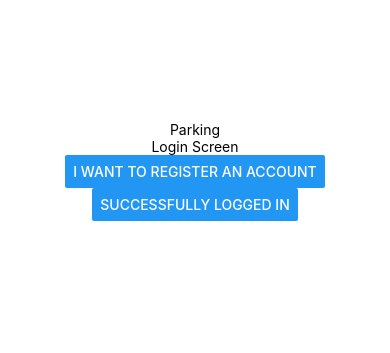
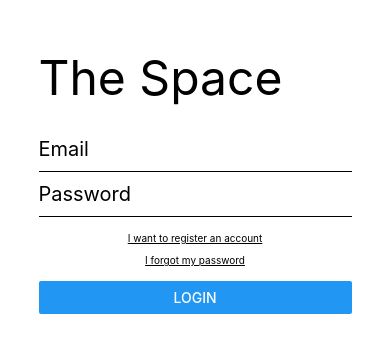
Before and after one commit to Jessica243/project-space, a React Native app: screen / in a window 390 px wide. Shown: the part 251-604 px from the top of the page. Built offline with nearby package versions, Linux system fonts and the light colour scheme.

Commit message:
add login page

```diff
--- a/App.tsx
+++ b/App.tsx
@@ -1,9 +1,10 @@
-import { StyleSheet, Text, View } from 'react-native';
+import { View } from 'react-native';
 import * as React from 'react';
 import Login from './src/screen/Login';
 import { AppPages } from './src/types/AppPages';
 import Registration from './src/screen/Registration';
 import Map from './src/screen/Map';
+import appStyles from './src/appStyles';
 
 const Page = () => {
   const [page, setPage] = React.useState(AppPages.Login);
@@ -13,6 +14,7 @@ const Page = () => {
         <Login
           onLoginSuccess={() => setPage(AppPages.Map)}
           onRequestRegistration={()=> setPage(AppPages.Registration)}
+          onForgotPassword={() => {}}
         />
       )
     case AppPages.Registration:
@@ -30,20 +32,10 @@ const Page = () => {
 
 const App = () => {
   return (
-    <View style={styles.container}>
-      <Text>Parking</Text>
+    <View style={appStyles.container}>
       <Page/>
     </View>
   );
 }
 
-const styles = StyleSheet.create({
-  container: {
-    flex: 1,
-    backgroundColor: '#fff',
-    alignItems: 'center',
-    justifyContent: 'center',
-  },
-});
-
 export default App;
--- /dev/null
+++ b/src/appStyles.ts
@@ -0,0 +1,33 @@
+import { StyleSheet } from 'react-native'
+
+const appStyles = StyleSheet.create({
+  container: {
+    flex: 1,
+    backgroundColor: '#fff',
+    alignItems: 'center',
+    justifyContent: 'center',
+  },
+  title: {
+    fontSize: 48,
+    paddingTop: 20,
+    paddingBottom: 20,
+  },
+  userInput: {
+    fontSize: 20,
+    paddingTop: 10,
+    paddingBottom: 10,
+    borderBottomWidth: 1
+  },
+  link: {
+    fontSize: 10,
+    textDecorationLine: 'underline',
+    paddingTop: 5,
+    paddingBottom: 5,
+  },
+  validationError: {
+    fontSize: 10,
+    color: 'red',
+  }
+});
+
+export default appStyles;
--- a/src/screen/Login.tsx
+++ b/src/screen/Login.tsx
@@ -1,27 +1,91 @@
 import * as React from 'react'
-import { Button, Text } from 'react-native'
+import { Button, Text, TextInput, StyleSheet, View } from 'react-native'
+import appStyles from '../appStyles';
 
 interface LoginProps {
   onLoginSuccess: () => void,
   onRequestRegistration: () => void,
+  onForgotPassword: () => void,
 }
 
-const Login = ({ onLoginSuccess, onRequestRegistration }: LoginProps) => {
+const Login = ({ onLoginSuccess, onRequestRegistration, onForgotPassword }: LoginProps) => {
+  const [email, setEmail] = React.useState("");
+  const [emailError, setEmailError ] = React.useState("");
+  const [password, setPassword] = React.useState("");
+  const [passwordError, setPasswordError] = React.useState("");
+
+  const handleSubmit = () => {
+    let validEmail = true;
+    let validPassword = true;
+
+    setEmailError('');
+    setPasswordError('');
+
+    if(email.length == 0) {
+      setEmailError(`Please enter your email ${email}`);
+      validEmail = false;
+    }
+
+    if(! email.toLowerCase().match(/^(([^<>()[\]\\.,;:\s@"]+(\.[^<>()[\]\\.,;:\s@"]+)*)|(".+"))@((\[[0-9]{1,3}\.[0-9]{1,3}\.[0-9]{1,3}\.[0-9]{1,3}\])|(([a-zA-Z\-0-9]+\.)+[a-zA-Z]{2,}))$/)) {
+      setEmailError("Please enter a valid email")
+      validEmail = false;
+    }
+
+    if(password.length == 0) {
+      setPasswordError("Please enter your password")
+      validPassword = false;
+    }
+
+    if(validEmail && validPassword) {
+      onLoginSuccess();
+    }
+  }
+
   return (
-    <>
-      <Text>Login Screen</Text>
+    <View>
+      <Text style={appStyles.title}>The Space</Text>
+      <View style={componentStyles.loginSection}>
+        <TextInput
+          style={appStyles.userInput}
+          onChangeText={setEmail}
+          value={email}
+          placeholder="Email"
+          keyboardType="email-address"
+        />
+        { emailError.length > 0 && <Text style={appStyles.validationError}>{emailError}</Text> }
+        <TextInput
+          style={appStyles.userInput}
+          onChangeText={setPassword}
+          value={password}
+          secureTextEntry={true}
+          placeholder="Password"
+        />
+        { passwordError.length > 0 && <Text style={appStyles.validationError}>{passwordError}</Text> }
+      </View>
+      <View style={componentStyles.linksSection}>
+        <Text onPress={onRequestRegistration} style={appStyles.link}>
+          I want to register an account
+        </Text>
+        <Text onPress={onForgotPassword} style={appStyles.link}>
+          I forgot my password
+        </Text>
+      </View>
       <Button
-        onPress={onRequestRegistration}
-        title="I want to register an account"
-        accessibilityLabel=''
+        onPress={handleSubmit}
+        title="Login"
       />
-      <Button
-        onPress={onLoginSuccess}
-        title="Successfully logged in"
-        accessibilityLabel=''
-      />
-    </>
+    </View>
   )
 }
 
+const componentStyles = StyleSheet.create({
+  loginSection: {
+    paddingBottom: 10,
+  },
+  linksSection: {
+    paddingBottom: 10,
+    alignItems: 'center',
+  }
+});
+
 export default Login
```
